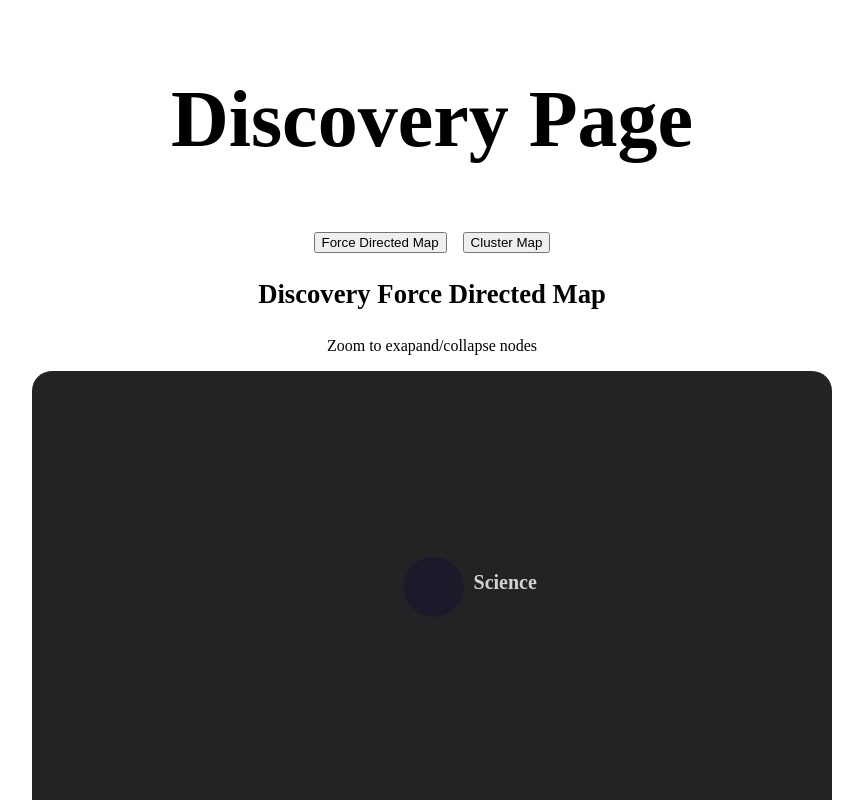
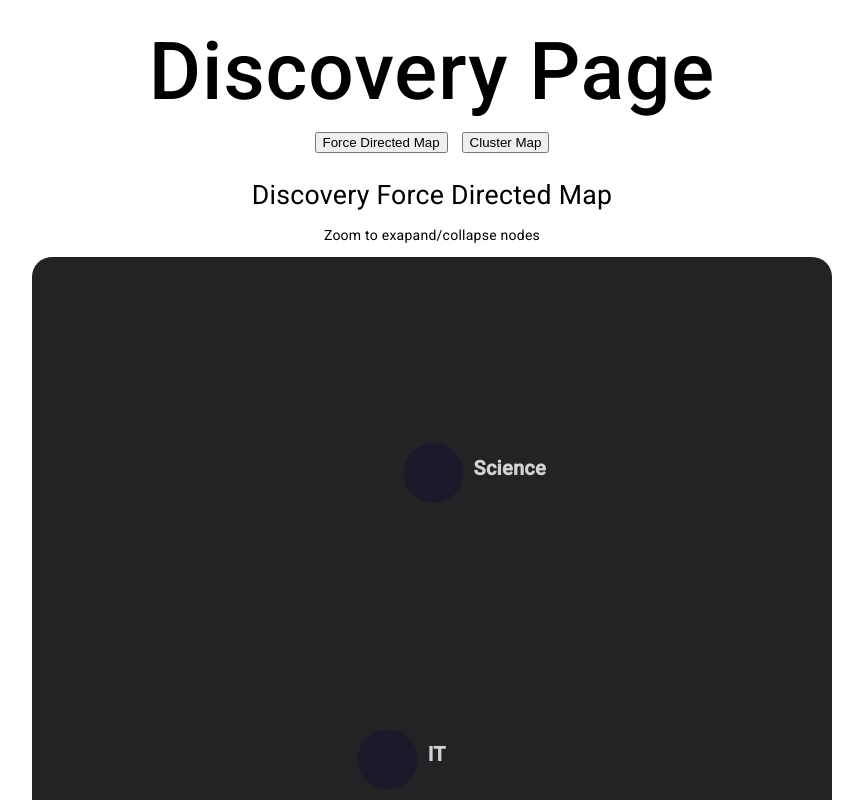
Before and after one commit to thoth-tech/CourseFlow, an Angular app in the folder Frontend/course-flow-app/: page / in a window 1280 px wide. Shown: the top 800 px of the page, without its empty margins (208-1071 px from the left). Built offline with nearby package versions, Linux system fonts and the light colour scheme.

Commit message:
Added angular material

```diff
--- a/Frontend/course-flow-app/angular.json
+++ b/Frontend/course-flow-app/angular.json
@@ -25,6 +25,7 @@
               "src/assets"
             ],
             "styles": [
+              "@angular/material/prebuilt-themes/deeppurple-amber.css",
               "src/styles.css"
             ],
             "scripts": []
@@ -87,6 +88,7 @@
               "src/assets"
             ],
             "styles": [
+              "@angular/material/prebuilt-themes/deeppurple-amber.css",
               "src/styles.css"
             ],
             "scripts": []
--- a/Frontend/course-flow-app/package.json
+++ b/Frontend/course-flow-app/package.json
@@ -11,10 +11,12 @@
   "private": true,
   "dependencies": {
     "@angular/animations": "^16.1.0",
+    "@angular/cdk": "^16.1.7",
     "@angular/common": "^16.1.0",
     "@angular/compiler": "^16.1.0",
     "@angular/core": "^16.1.0",
     "@angular/forms": "^16.1.0",
+    "@angular/material": "^16.1.7",
     "@angular/platform-browser": "^16.1.0",
     "@angular/platform-browser-dynamic": "^16.1.0",
     "@angular/router": "^16.1.0",
--- a/Frontend/course-flow-app/src/app/app.module.ts
+++ b/Frontend/course-flow-app/src/app/app.module.ts
@@ -6,6 +6,7 @@
 import { DiscoveryPageComponent } from './discovery/discovery-page/discovery-page.component';
 import { DiscoveryForceDirectedMapComponent } from './discovery/discovery-force-directed-map/discovery-force-directed-map.component';
 import { DiscoveryClusterMapComponent } from './discovery/discovery-cluster-map/discovery-cluster-map.component';
+import { BrowserAnimationsModule } from '@angular/platform-browser/animations';
 
 @NgModule({
   declarations: [
@@ -16,7 +17,8 @@
   ],
   imports: [
     BrowserModule,
-    AppRoutingModule
+    AppRoutingModule,
+    BrowserAnimationsModule
   ],
   providers: [],
   bootstrap: [AppComponent]
--- a/Frontend/course-flow-app/src/app/discovery/discovery-page/discovery-page.component.css
+++ b/Frontend/course-flow-app/src/app/discovery/discovery-page/discovery-page.component.css
@@ -1,8 +1,10 @@
 .discovery-page-container {
+    margin: 4em;
     display: flex;
     flex-direction: column;
     justify-content: center;
     align-items: center;
+    gap: 2em;
     text-align: center;
 }
 
--- a/Frontend/course-flow-app/src/index.html
+++ b/Frontend/course-flow-app/src/index.html
@@ -6,8 +6,11 @@
   <base href="/">
   <meta name="viewport" content="width=device-width, initial-scale=1">
   <link rel="icon" type="image/x-icon" href="favicon.ico">
+  <link rel="preconnect" href="https://fonts.gstatic.com">
+  <link href="https://fonts.googleapis.com/css2?family=Roboto:wght@300;400;500&display=swap" rel="stylesheet">
+  <link href="https://fonts.googleapis.com/icon?family=Material+Icons" rel="stylesheet">
 </head>
-<body>
+<body class="mat-typography">
   <app-root></app-root>
 </body>
 </html>
--- a/Frontend/course-flow-app/src/styles.css
+++ b/Frontend/course-flow-app/src/styles.css
@@ -1 +1,4 @@
 /* You can add global styles to this file, and also import other style files */
+
+html, body { height: 100%; }
+body { margin: 0; font-family: Roboto, "Helvetica Neue", sans-serif; }
```
Also changed, not shown: 1 other file (tests, documents, lock files or other folders).
